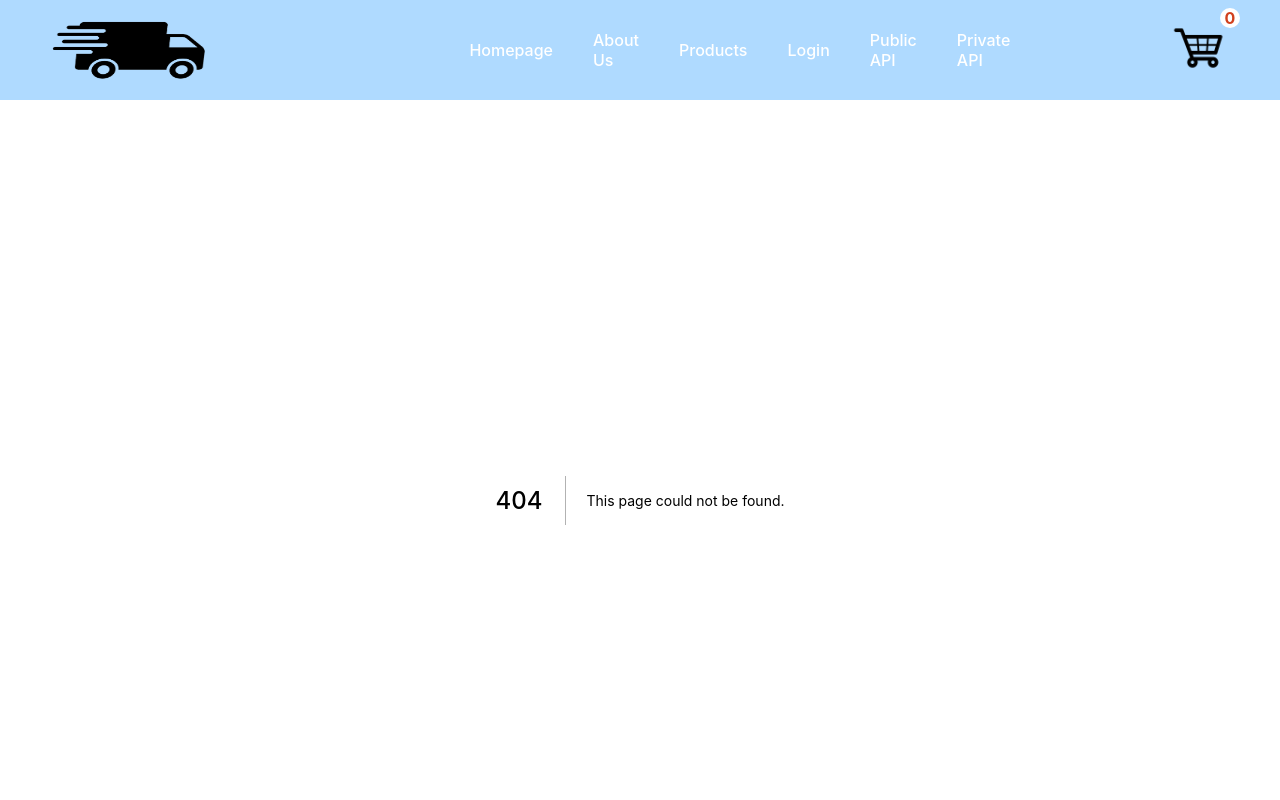
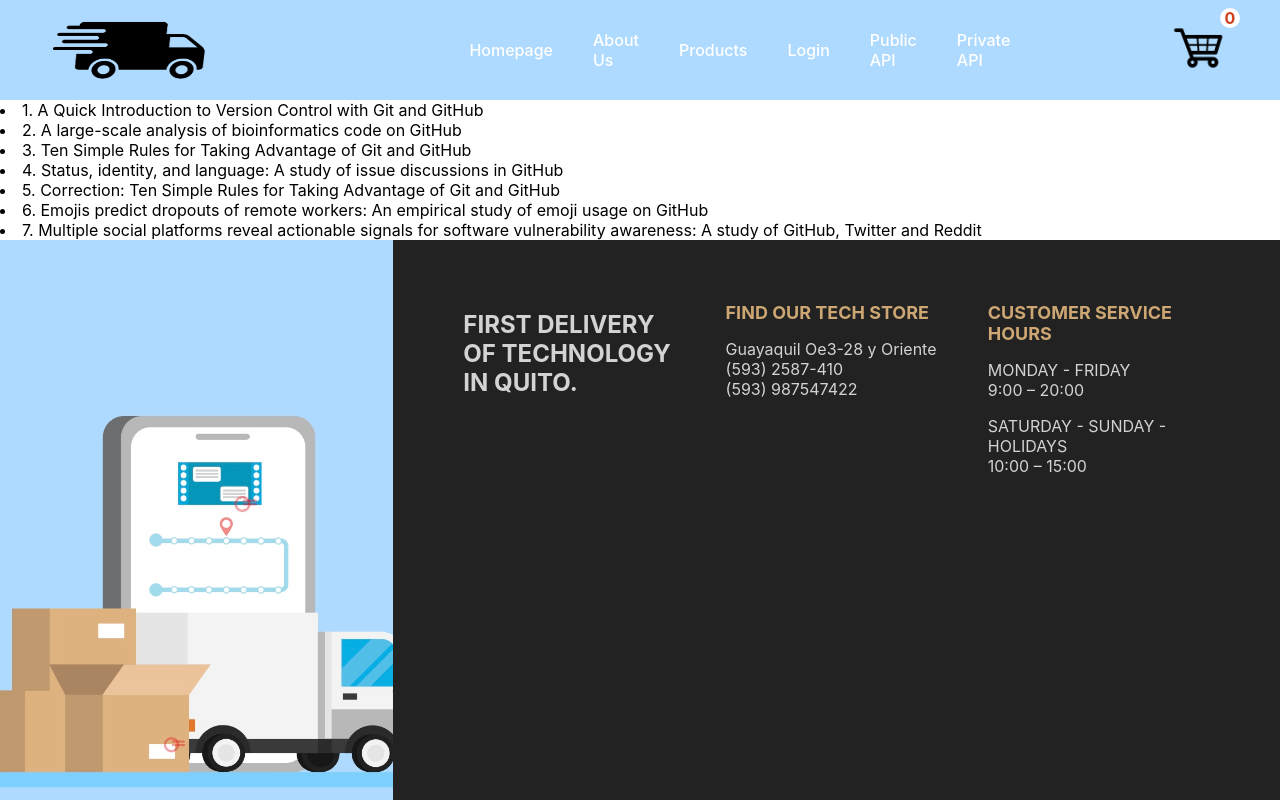
Before and after one commit to aacosios/ESPE202205-CODEKILLERS-TI-5450, a Next.js app in the folder 06-Code/03WebClient/: page /abstract in a window 1280 px wide. Before the commit this address had no page. Shown: the top 800 px of the page. Built offline with nearby package versions, Linux system fonts and the light colour scheme.

Commit message:
Create abstract.js

```diff
--- /dev/null
+++ b/06-Code/03WebClient/pages/abstract.js
@@ -0,0 +1,13 @@
+import React from 'react'
+import Abstract from '../components/Abstract';
+
+const abstract = () => {
+
+  return (
+
+    <div><Abstract/></div>
+
+  )
+}
+
+export default abstract
```
